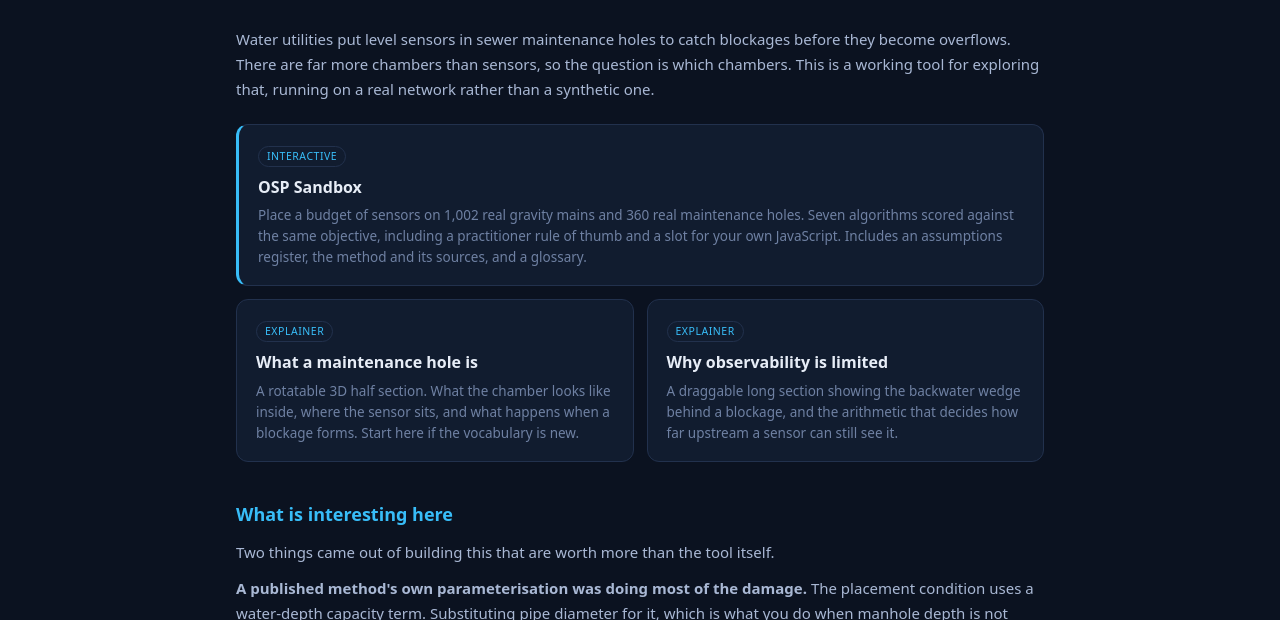
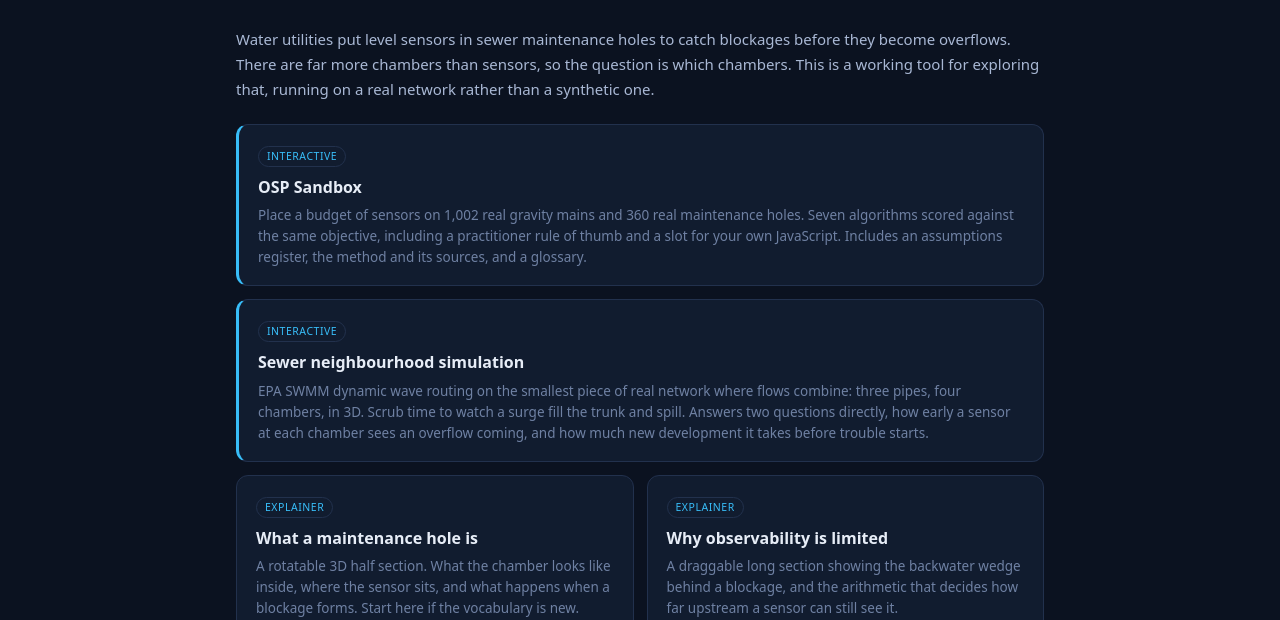
Before and after one commit to AbrahamPaulJ/gravity-sewer-osp, a plain HTML site: page index.html in a window 1280 px wide. Shown: the part 180-800 px from the top of the page. Drawn offline with Linux system fonts and the light colour scheme.

Commit message:
Put the simulation card back on the landing page
The previous revert took index.html back with the demo pages, which also removed
the card linking to /simulation/. The landing page asset differs from the last
published one only by that card, so it is safe to republish on its own.

Co-Authored-By: Claude Opus 5 <noreply@anthropic.com>

```diff
--- a/index.html
+++ b/index.html
@@ -88,6 +88,14 @@ This is a working tool for exploring that, running on a real network rather than
     algorithms scored against the same objective, including a practitioner rule of thumb and a slot
     for your own JavaScript. Includes an assumptions register, the method and its sources, and a
     glossary.</p>
+  </a>
+  <a class="card big" href="simulation/">
+    <span class="tag">Interactive</span>
+    <h3>Sewer neighbourhood simulation</h3>
+    <p>EPA SWMM dynamic wave routing on the smallest piece of real network where flows
+    combine: three pipes, four chambers, in 3D. Scrub time to watch a surge fill the trunk
+    and spill. Answers two questions directly, how early a sensor at each chamber sees an
+    overflow coming, and how much new development it takes before trouble starts.</p>
   </a>
   <a class="card" href="#anatomy" data-tab="anatomy">
     <span class="tag">Explainer</span>
```
